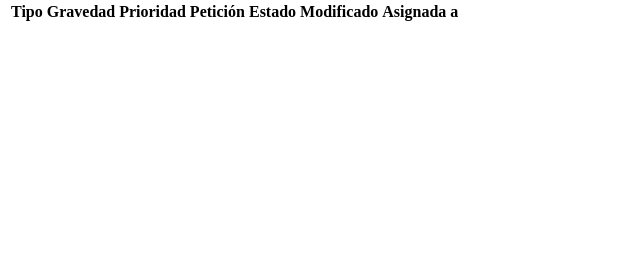
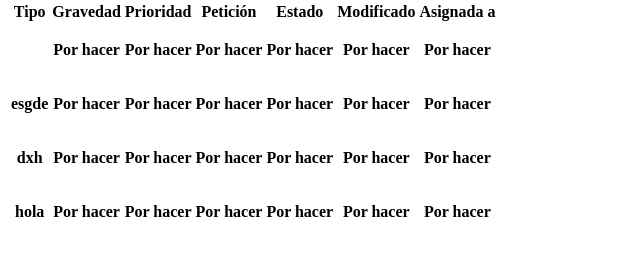
Before and after one commit to ASW-IT12D/Blacklotus, a Django app: template blacklotus/templates/mainIssue.html in a window 1280 px wide. Shown: the part 107-363 px from the top of the page, without its empty margins (0-640 px from the left). Run offline with Django 4.2, Linux system fonts and the light colour scheme; the template is opened without the code that fills it: values that come from a table or form of the project are taken from there, others are empty; data comes from the database, SQL or seed files in the repository; both versions use the stored data as it was after the commit.

Commit message:
html done

```diff
--- a/ASWPROJECT/settings.py
+++ b/ASWPROJECT/settings.py
@@ -34,7 +34,7 @@ INSTALLED_APPS = [
     'django.contrib.admin',
     'django.contrib.auth',
     'django.contrib.contenttypes',
-    #'django.contrib.sessions',
+    'django.contrib.sessions',
     'django.contrib.messages',
     'django.contrib.staticfiles',
     'blacklotus'
--- a/ASWPROJECT/urls.py
+++ b/ASWPROJECT/urls.py
@@ -20,5 +20,5 @@ import blacklotus
 
 urlpatterns = [
     path('admin/', admin.site.urls),
-    path('blacklotus/', include('blacklotus.urls'))
+    path('', include('blacklotus.urls'))
 ]
--- a/blacklotus/models.py
+++ b/blacklotus/models.py
@@ -9,6 +9,8 @@ class Issue(models.Model):
 
     objects = models.Manager()
 
+    def getSubject(self):
+        return self.subject
     def __str__(self):
         return self.subject + ' ' + self.description
 
--- a/blacklotus/templates/mainIssue.html
+++ b/blacklotus/templates/mainIssue.html
@@ -30,7 +30,15 @@
         <th>Asignada a</th>
         </tr>
         {% for issue in qs %}
-
+        <tr>
+        <th><p>{{ issue.getSubject }}</p></th>
+        <th><p>{{ "Por hacer"  }}</p></th>
+        <th><p>{{ "Por hacer" }}</p></th>
+        <th><p>{{ "Por hacer" }}</p></th>
+        <th><p>{{ "Por hacer" }}</p></th>
+        <th><p>{{ "Por hacer" }}</p></th>
+        <th><p>{{ "Por hacer" }}</p></th>
+        </tr>
         {% endfor %}
     </table>
 	</div>
```
Also changed, not shown: db.sqlite3.
